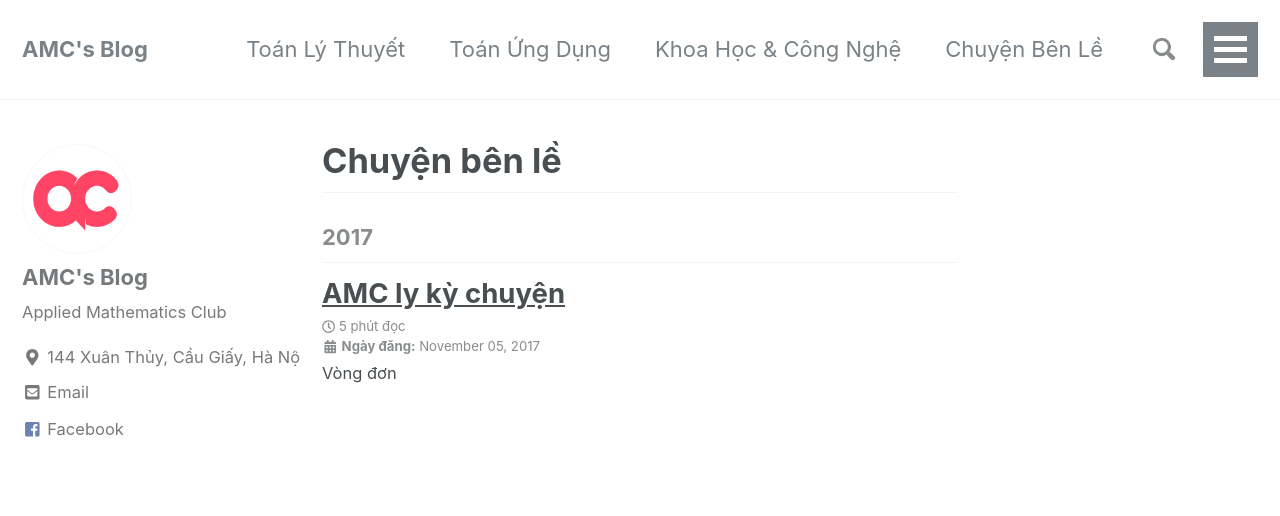
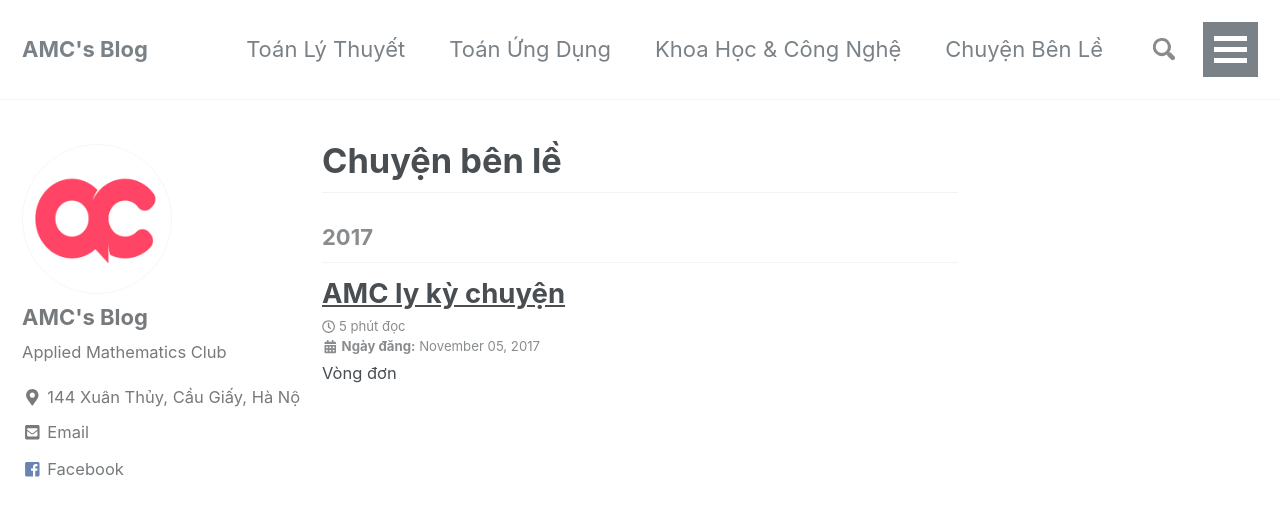
Before and after one commit to amcblog/testvon.github.io, a Jekyll site: the page built from _pages/others.html, in a window 1280 px wide and 900 px high. Shown: the top 516 px of the window. Built offline with Jekyll 4.4.1, drawn with Linux system fonts in a browser that asks for light colours; nearby versions of some CDN libraries.

Commit message:
Update _sidebar.scss

```diff
--- a/_sass/minimal-mistakes/_sidebar.scss
+++ b/_sass/minimal-mistakes/_sidebar.scss
@@ -111,7 +111,7 @@
   }
 
   img {
-    max-width: 110px;
+    max-width: 150px;
     border-radius: 50%;
 
     @include breakpoint($large) {
```
